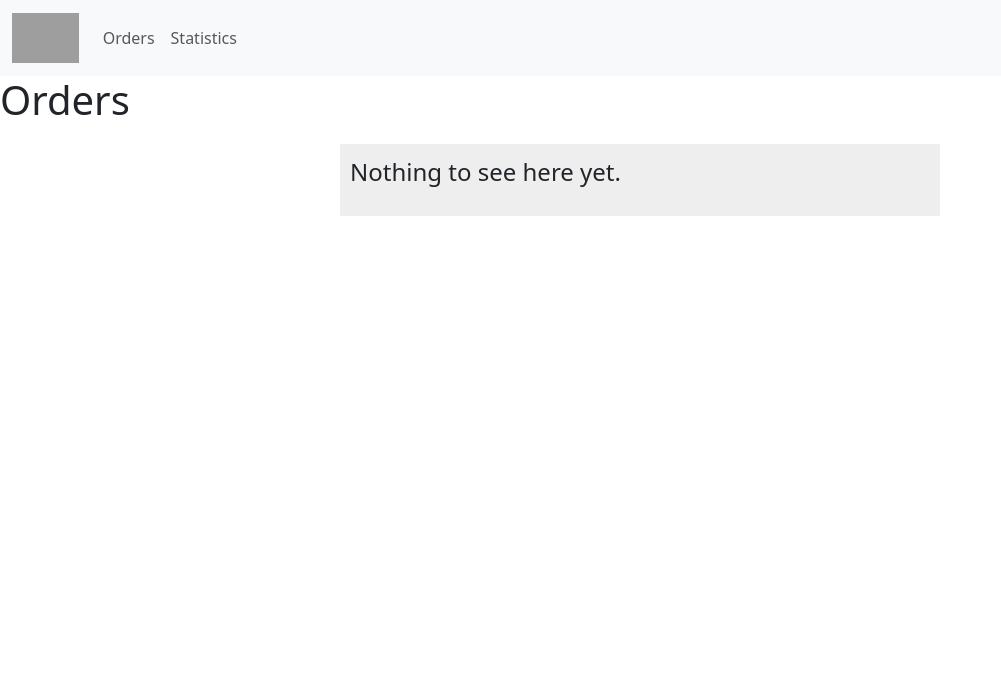
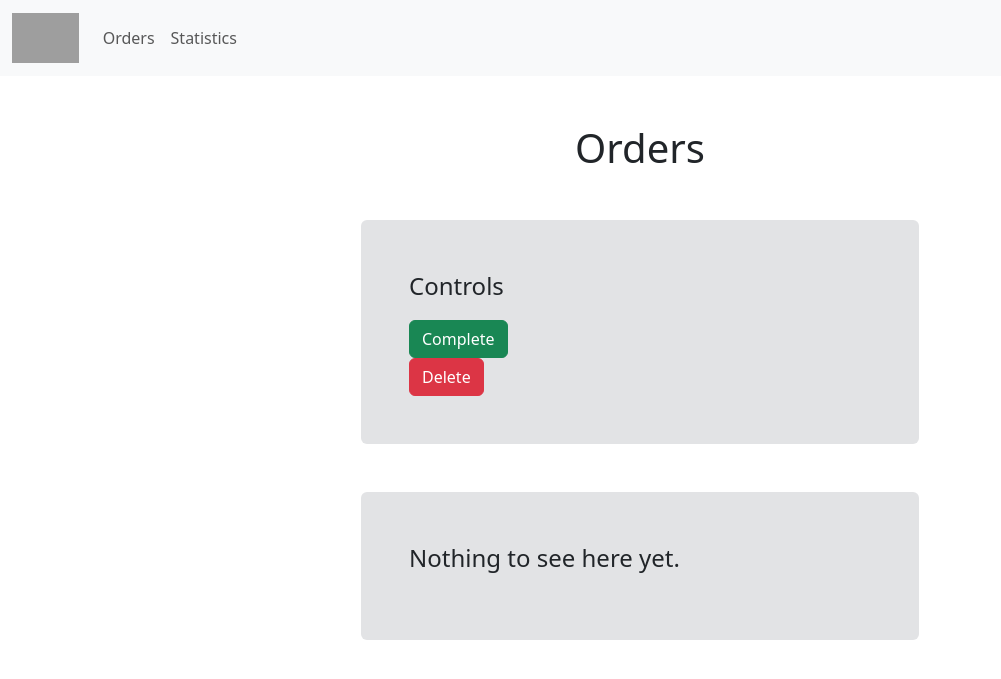
Before and after one commit to CDBSchoolStuff/IOT3-Point-of-Ordering, a Flask app: page /orders/ in a window 1280 px wide. Shown: the top 679 px of the page, without its empty margins (0-1001 px from the left). Run offline with Flask 3, Linux system fonts and the light colour scheme; grey boxes are pictures that could not be loaded.

Commit message:
Implemented working complete & delete buttons

```diff
--- a/app.py
+++ b/app.py
@@ -119,15 +119,26 @@ except:
 
 
 def complete_order():
-    print("Order completed")
+    if order_data:
+        order_data.pop(0)
+        print("Order completed")
 
 def delete_order():
-    print("Order deleted")
+    if order_data:
+        order_data.pop(0)
+        print("Order deleted")
 
 
+
+# Executes function and redirects to page.
 @app.route('/complete', methods=['POST'])
 def complete():
     complete_order()
+    return redirect(url_for('orders'))
+
+@app.route('/delete', methods=['POST'])
+def delete():
+    delete_order()
     return redirect(url_for('orders'))
 
 
--- a/templates/base.html
+++ b/templates/base.html
@@ -28,9 +28,10 @@
         </div>
       </nav>
 
-
-    <div class="content">
-        {% block content %} {% endblock %}
+    <div class="container">
+      <div class="content">
+          {% block content %} {% endblock %}
+      </div>
     </div>
 
 </body>
--- a/templates/orders.html
+++ b/templates/orders.html
@@ -3,30 +3,37 @@
 
 {% block content %}
 
-<h1>{% block title %} Orders {% endblock %}</h1>
+<h1 class="text-center mb-5 mt-5">
+    {% block title %} Orders {% endblock %}
+</h1>
+
+<div style="width: 50%; margin: auto">
+    <div class="w-100 bg-secondary-subtle p-5 mb-5 rounded">
+    <p style="font-size: 24px">Controls</p>
+    <form action="{{ url_for('complete') }}" method="post">
+            <button type="submit" class="btn btn-success">Complete</button>
+        </form>
+        <form action="{{ url_for('delete') }}" method="post">
+            <button type="submit" class="btn btn-danger">Delete</button>
+        </form>
+    </div>
+</div>
+
     <div style="width: 50%; margin: auto">
         {% if orders %}
-            {% for order in orders %}
-            <div style="padding: 10px;
-            background-color: #EEE;
-            margin: 20px">
+        {% for order in orders %}
+
+        <div class="w-100 bg-secondary-subtle p-5 mb-5 rounded">
     <p>#{{ loop.index }}</p>
 
-    <form action="{{ url_for('complete') }}" method="post">
-        <button type="submit" class="btn btn-success">Complete</button>
-    </form>
-
-    <button type="button" class="btn btn-danger" onclick="remove_order(orders)">Delete</button>
     {% for drink in order %}
-                            <p style="font-size: 24px">{{ drink['name'] }} #{{ drink['amount'] }}</p>
+                            <p style="font-size: 24px">{{ drink['name'] }} x{{ drink['amount'] }}</p>
 
                     {% endfor %}
                 </div>
             {% endfor %}
         {% elif not orders %}
-            <div style="padding: 10px;
-                        background-color: #EEE;
-                        margin: 20px">
+        <div class="w-100 bg-secondary-subtle p-5 mb-5 rounded">
                 <p style="font-size: 24px">Nothing to see here yet.</p>
                 </div>
         {% endif %}
```
Also changed, not shown: templates/statistics.html (+10 -2 lines).
